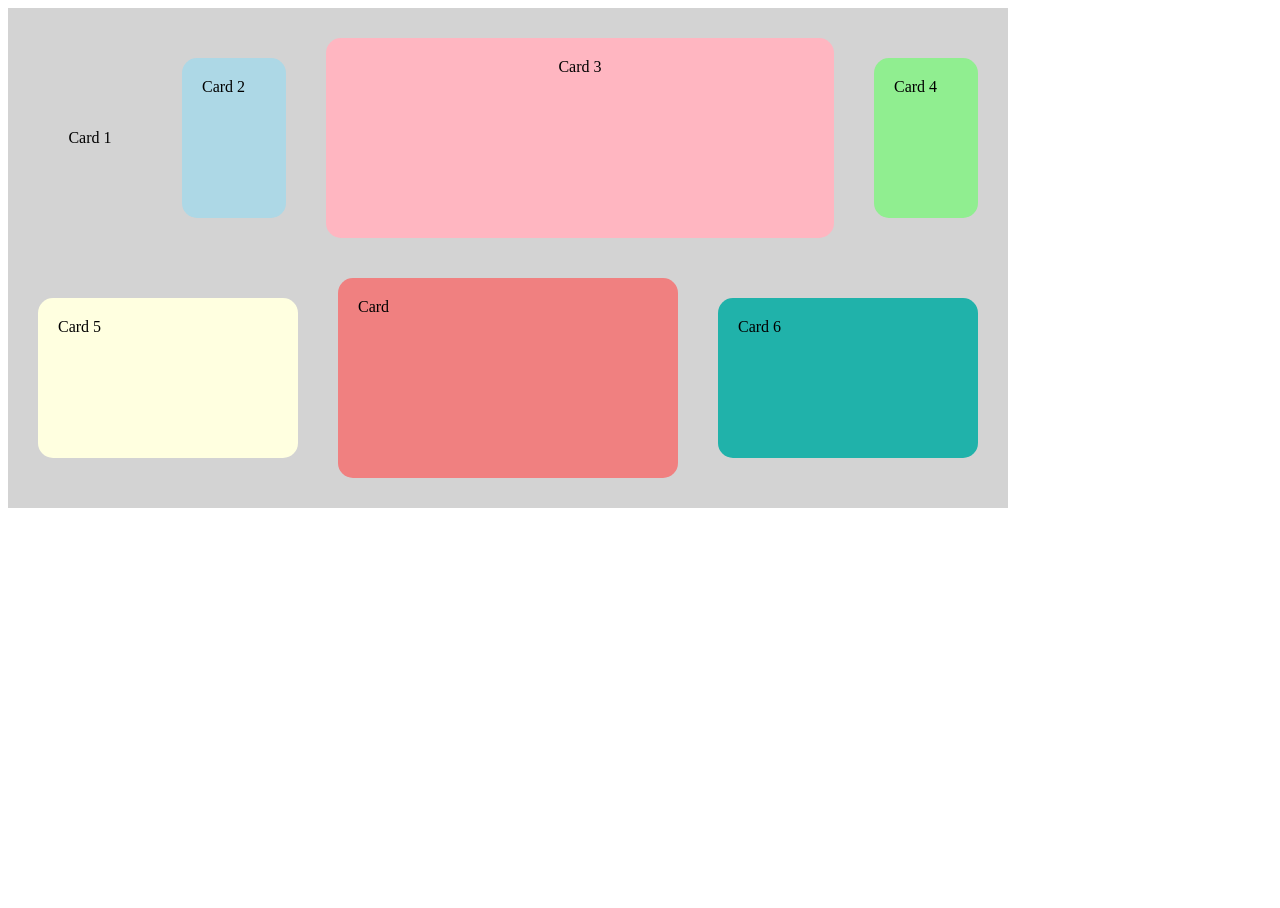
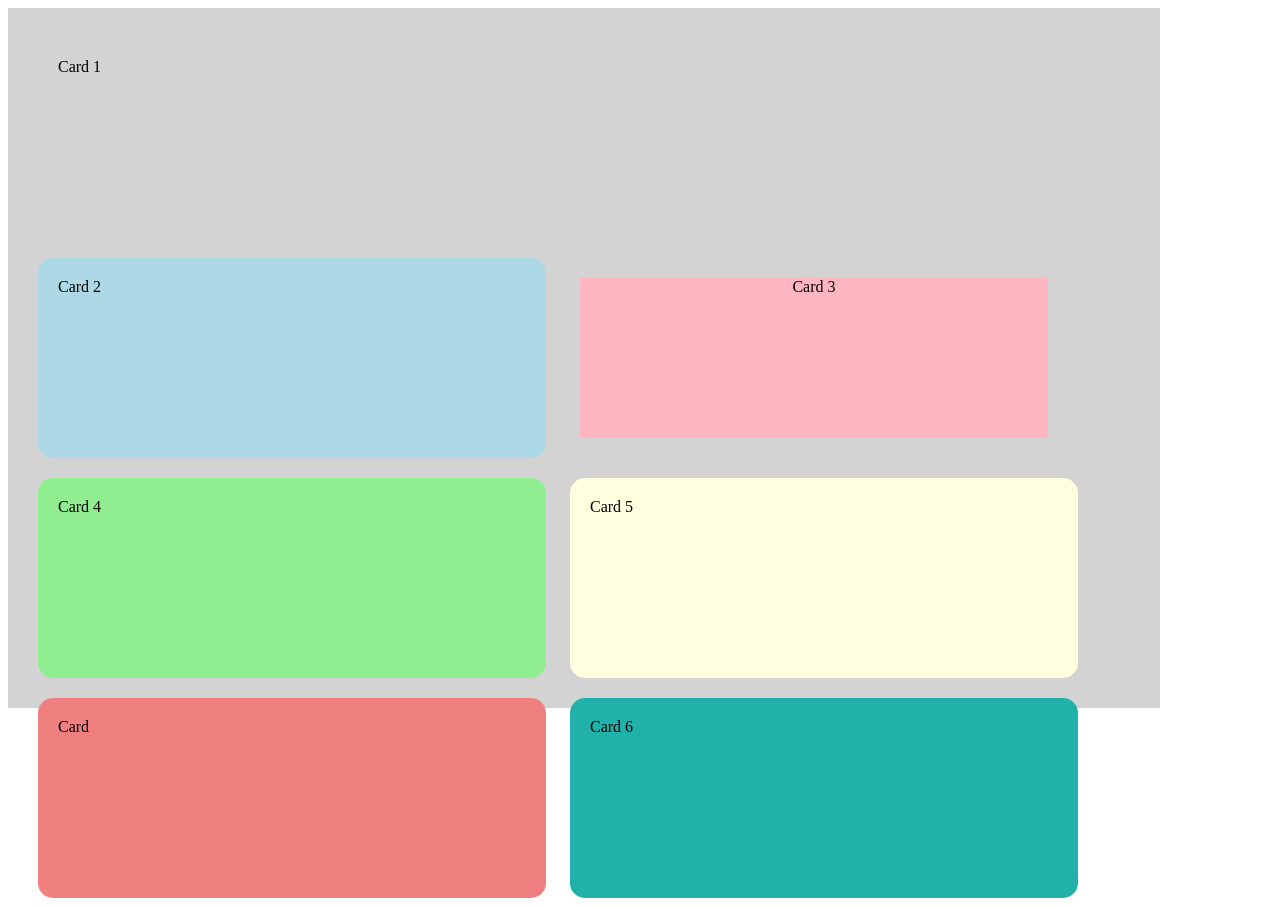
Before and after one commit to louise-ulrika/Flexbox-5, a plain HTML site: page index.html in a window 1280 px wide. Before the commit the page ends 800 px from the top, so only its background shows below. Drawn offline with Linux system fonts and the light colour scheme.

Commit message:
changes wednesday
changes wednesday

```diff
--- a/index.css
+++ b/index.css
@@ -16,9 +16,9 @@
 
 
 .container {
-    display:flex;
-    flex-direction: row;
-    flex-wrap: wrap;
+    display:inline
+    flex-direction: column;
+    flex-wrap:wrap;
     justify-content: center;
     align-items: center;
     height: 100vh;
@@ -26,19 +26,19 @@
     padding: 20px;
     box-sizing: border-box;
     background-color: lightgrey;
-    width: 1000px;
-    height: 500px }
+    width: 1152px;
+    height: 700px }
 
 .box {
-    display: flex;
+
     border: 5px darkgreen;
     border-radius:15px;
     justify-content: center;
      padding: 20px;
-    min-height:min-content;
+    height: 160px;
     width: 468;
      margin: 10px;
-    flex: 1;
+
     height:160;
 
 }
@@ -46,59 +46,74 @@
 .box2
 {
     border: 5px darkgreen;
-    border-radius:15px;
-    display:flex;
-    flex-wrap:column-reverse;
+    width:468px;
+    height:160px;
+    margin-top:20px;
+    margin-left:20px;
+    display:inline-flex;
+
     justify-content: center;
-    padding: 20px;
-    margin: 10px;
-    flex-shrink : 1;
-    min-height: 160px;
-    width: 468px;
- background-color: lightpink;}
+    align-items: stretch;
+    background-color: lightpink;
+
+
+
+     }
+
+ .box-2_box {
+    width:78px;
+    background-color: violet;¨
+    border-radius:5px;
+    justify-content:space-between;
+    margin-left:20px;
+    margin-bottom: 20px;
+    margin-top: 20px;
+
+
+ }
 
 
     .box1
     {
         border: 5px darkgreen;
-        width:300px;
+        width:468px;
         height:160px;
         border-radius:15px;
         border: 5px;
         padding: 20px;
-        flex:1;
+
         margin: 10px;
         background-color: lightblue;
-        box-sizing: border-box;
-        display:flex;}
+
+        display:inline-flex;}
 
         .box3
         {
             border: 5px darkgreen;
             border-radius:15px;
-            width:300px;
+            width:468px;
             height:160px;
             border: 5px;
             padding: 20px;
-            flex:1;
+
             margin: 10px;
             background-color: lightgreen;
-            box-sizing: border-box;
-            display:flex;}
+
+            display:inline-flex;}
 
             .box4
             {
                 border: 5px darkgreen;
                 border-radius:15px;
-                width:300px;
+                width:468px;
                 height:160px;
                 border: 5px;
                 padding: 20px;
-                flex:1;
+
                 margin: 10px;
                 background-color: lightyellow;
-                box-sizing: border-box;
-                display:flex;}
+
+                display:inline-flex;}
 
                 .box5
                 {
@@ -106,7 +121,7 @@
                     border-radius:15px;
 
 
-                    width:300px;
+                    width:468px;
                     height:160px;
 
                     padding: 20px;
@@ -115,19 +130,19 @@
                      border-radius:15px;
                     background-color: lightcoral;
 
-                    display:flex;}
+                    display:inline-flex;}
 
 
                     .box6
                     {
                         border: 5px darkgreen;
                         border-radius:15px;
-                        width:300px;
+                        width:468px;
                         height:160px;
                         border: 5px;
                         padding: 20px;
-                        flex:1;
+
                         margin: 10px;
                         background-color: lightseagreen;
-                        box-sizing: border-box;
-                        display:flex;}
+
+                        display:inline-flex;}
```
Also changed, not shown: index.html (+1 -0 lines).
